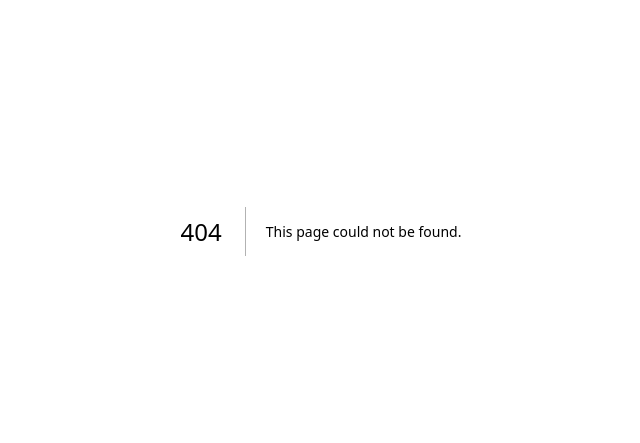
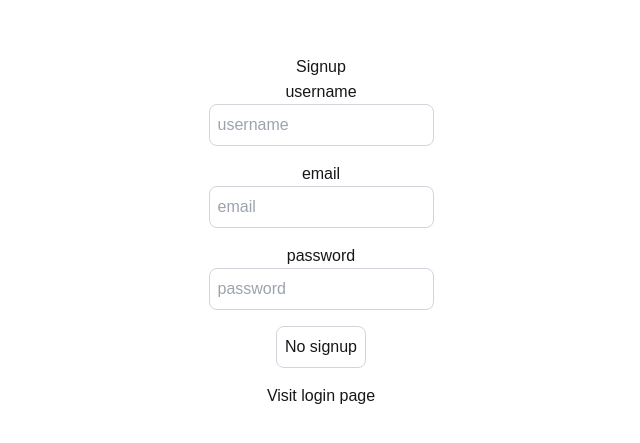
Before and after one commit to Kool-Cool/nextJS_CURD, a Next.js app: page /signup in a window 1280 px wide. Before the commit this address had no page. Shown: the part 169-612 px from the top of the page, without its empty margins (319-959 px from the left). Built offline with nearby package versions, Linux system fonts and the light colour scheme.

Commit message:
feat : signup page

```diff
--- /dev/null
+++ b/src/app/signup/page.tsx
@@ -0,0 +1,84 @@
+"use client";
+import Link from "next/link";
+import React, { useEffect } from "react";
+import {useRouter} from "next/navigation";
+import axios from "axios";
+// import { toast } from "react-hot-toast";
+
+
+
+
+export default function SignupPage() {
+    const router = useRouter();
+    const [user, setUser] = React.useState({
+        email: "",
+        password: "",
+        username: "",
+    })
+    const [buttonDisabled, setButtonDisabled] = React.useState(false);
+    const [loading, setLoading] = React.useState(false);
+
+    const onSignup = async () => {
+        try {
+            setLoading(true);
+            const response = await axios.post("/api/users/signup", user);
+            console.log("Signup success", response.data);
+            router.push("/login");
+
+        } catch (error:any) {
+            console.log("Signup failed", error.message);
+
+            toast.error(error.message);
+        }finally {
+            setLoading(false);
+        }
+    }
+
+    useEffect(() => {
+        if(user.email.length > 0 && user.password.length > 0 && user.username.length > 0) {
+            setButtonDisabled(false);
+        } else {
+            setButtonDisabled(true);
+        }
+    }, [user]);
+
+
+    return (
+    <div className="flex flex-col items-center justify-center min-h-screen py-2">
+        <h1>{loading ? "Processing" : "Signup"}</h1>
+        <hr />
+        <label htmlFor="username">username</label>
+        <input
+        className="p-2 border border-gray-300 rounded-lg mb-4 focus:outline-none focus:border-gray-600 text-black"
+            id="username"
+            type="text"
+            value={user.username}
+            onChange={(e) => setUser({...user, username: e.target.value})}
+            placeholder="username"
+            />
+        <label htmlFor="email">email</label>
+        <input
+        className="p-2 border border-gray-300 rounded-lg mb-4 focus:outline-none focus:border-gray-600 text-black"
+            id="email"
+            type="text"
+            value={user.email}
+            onChange={(e) => setUser({...user, email: e.target.value})}
+            placeholder="email"
+            />
+        <label htmlFor="password">password</label>
+        <input
+        className="p-2 border border-gray-300 rounded-lg mb-4 focus:outline-none focus:border-gray-600 text-black"
+            id="password"
+            type="password"
+            value={user.password}
+            onChange={(e) => setUser({...user, password: e.target.value})}
+            placeholder="password"
+            />
+            <button
+            onClick={onSignup}
+            className="p-2 border border-gray-300 rounded-lg mb-4 focus:outline-none focus:border-gray-600">{buttonDisabled ? "No signup" : "Signup"}</button>
+            <Link href="/login">Visit login page</Link>
+        </div>
+    )
+
+}
```
